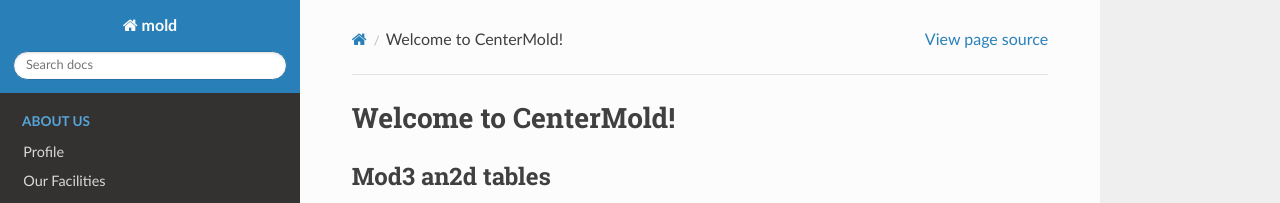
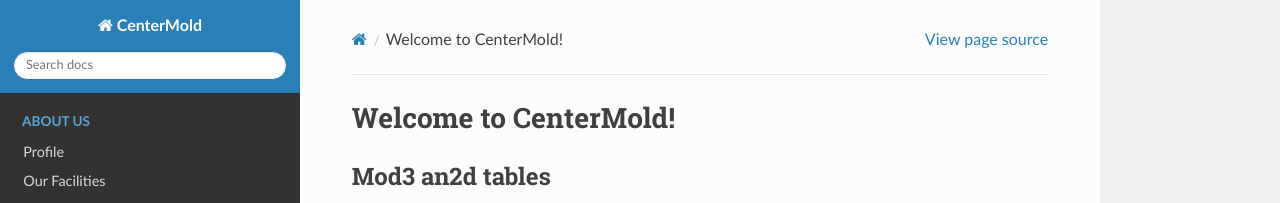
Before and after one commit to paultang/centermold, a Sphinx documentation site: the page built from source/index.rst, in a window 1280 px wide. Shown: the top 203 px of the page. Built offline with Sphinx 7.4.7 and the Read the Docs theme 2.0.0, drawn with Linux system fonts in a browser that asks for light colours; pages that are not in the unit, such as notebooks, are missing from menus.

Commit message:
Update conf.py

```diff
--- a/source/conf.py
+++ b/source/conf.py
@@ -6,7 +6,7 @@
 # -- Project information -----------------------------------------------------
 # https://www.sphinx-doc.org/en/master/usage/configuration.html#project-information
 
-project = 'mold'
+project = 'CenterMold'
 copyright = '2024, bill'
 author = 'bill'
 
```
